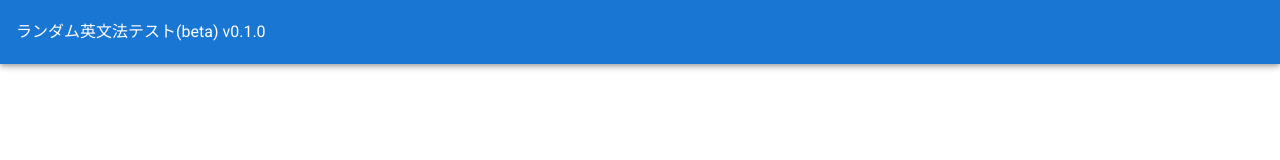
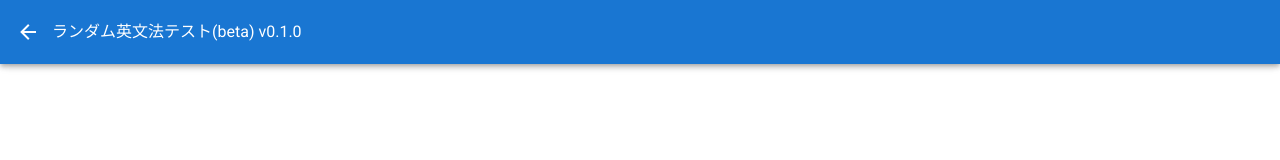
Before and after one commit to ryohidaka/DraggableGrammerTest, a Vue app: page /edit in a window 1280 px wide. Shown: the top 160 px of the page. Built offline with nearby package versions, Linux system fonts and the light colour scheme.

Commit message:
feat: サブページに戻るボタンを追加

```diff
--- a/src/App.vue
+++ b/src/App.vue
@@ -1,6 +1,9 @@
 <template>
   <v-app>
     <v-app-bar app color="primary" dark>
+      <v-btn v-if="isSubPage" icon to="/">
+        <v-icon>mdi-arrow-left</v-icon>
+      </v-btn>
       <div class="d-flex align-center">
         ランダム英文法テスト(beta) v{{ version }}
       </div>
@@ -19,5 +22,10 @@ export default {
   data: () => ({
     version: require("../package.json").version,
   }),
+  computed: {
+    isSubPage() {
+      return !(this.$route.path === "/");
+    },
+  },
 };
 </script>
```
